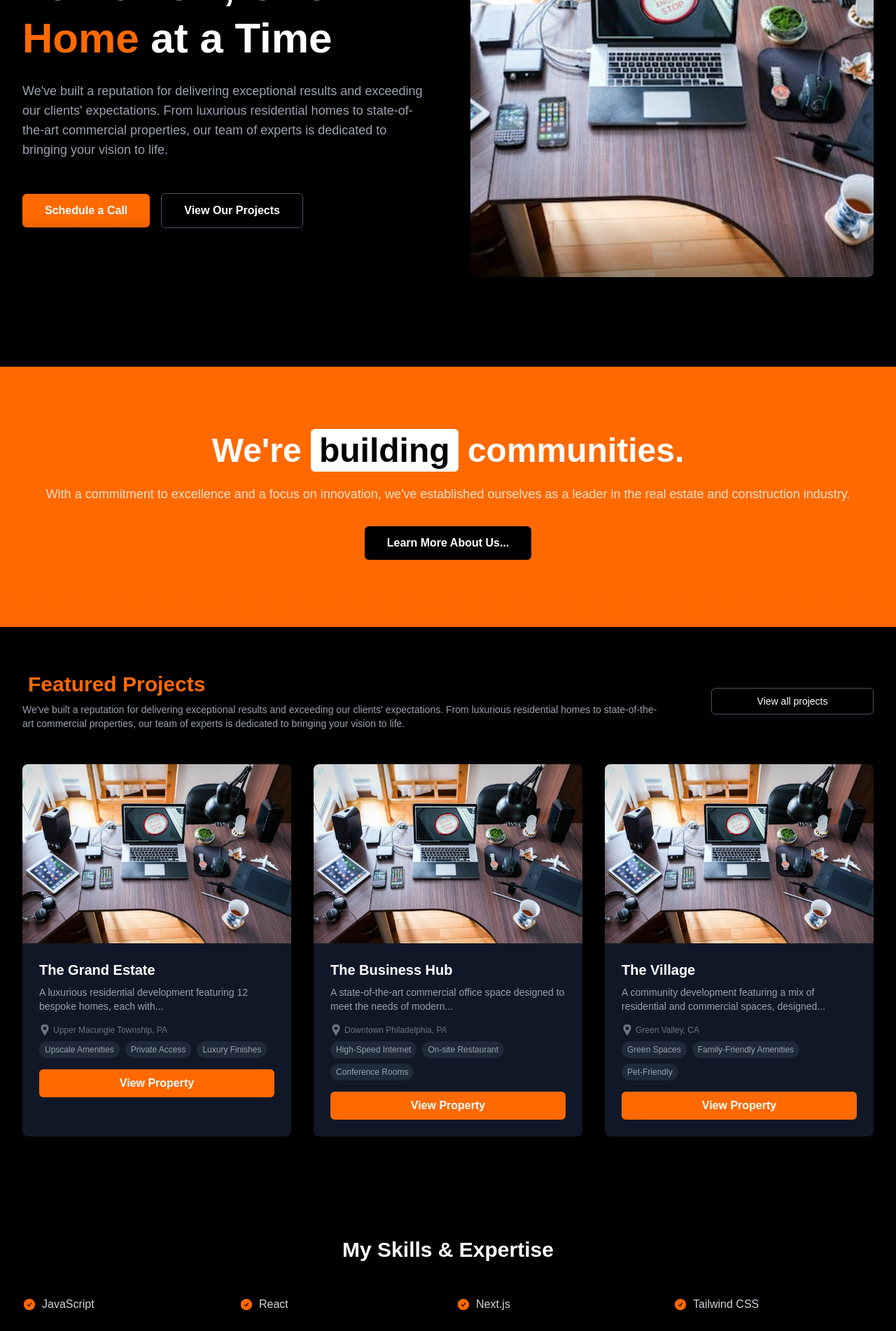
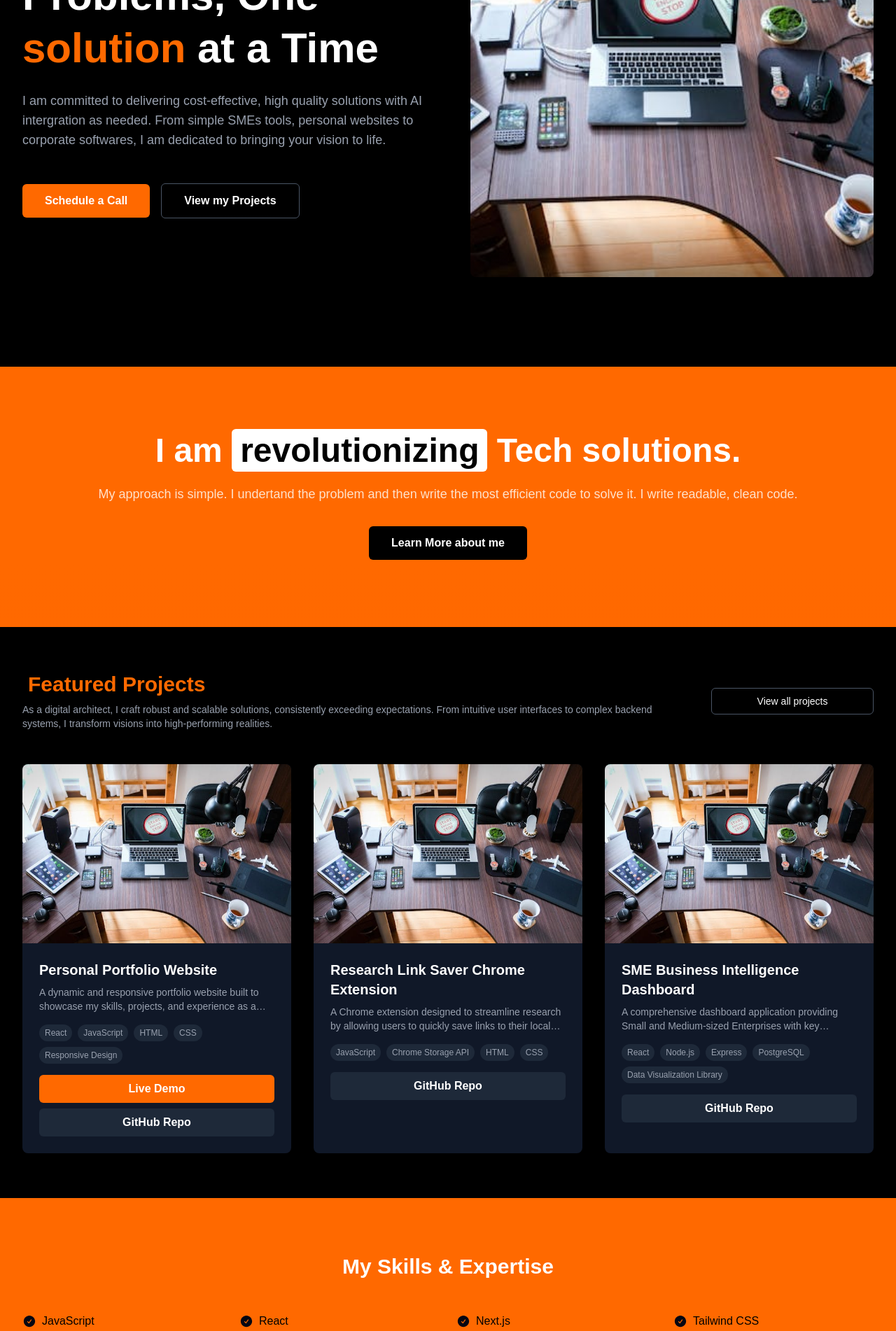
Before and after one commit to Captain-Carl-Larc/kalwenzi, a Next.js app in the folder carl/: page / in a window 1280 px wide. Shown: the part 400-2302 px from the top of the page at 70% size. Built offline with nearby package versions, Linux system fonts and the light colour scheme.

Commit message:
customized homepage

```diff
--- a/carl/src/app/components/footer.js
+++ b/carl/src/app/components/footer.js
@@ -3,9 +3,9 @@ import { Facebook, Twitter, Instagram, Linkedin } from 'lucide-react';
 const Footer = () => {
     const socialLinks = [
         { name: 'Facebook', icon: Facebook, url: 'https://facebook.com' },       // Replace with your actual URLs
-        { name: 'Twitter', icon: Twitter, url: 'https://twitter.com' },         // Replace with your actual URLs
-        { name: 'Instagram', icon: Instagram, url: 'https://instagram.com' },     // Replace with your actual URLs
-        { name: 'LinkedIn', icon: Linkedin, url: 'https://linkedin.com' },       // Replace with your actual URLs
+        { name: 'Twitter', icon: Twitter, url: 'https://x.com/kalwenzi' },         // Replace with your actual URLs
+        { name: 'Instagram', icon: Instagram, url: 'https://www.instagram.com/kalwenzi.carl/' },     // Replace with your actual URLs
+        { name: 'LinkedIn', icon: Linkedin, url: 'https://www.linkedin.com/in/stephenkalwenzi/' },       // Replace with your actual URLs
     ];
 
   return (
@@ -32,17 +32,17 @@ const Footer = () => {
         </div>
                 {/* Copyright */}
         <div className="mb-4 md:mb-0 text-center md:text-left">
-          &copy; {new Date().getFullYear()} My Portfolio. All rights reserved.
+          &copy; {new Date().getFullYear()} Kalwenzi. All rights reserved.
         </div>
          {/* Optional:  Email Link */}
-         <div className="mt-4 md:mt-0 text-center md:text-right">
+{/*          <div className="mt-4 md:mt-0 text-center md:text-right">
             <a
               href="mailto:hello@example.com"  // Replace with your email
               className="text-gray-400 hover:text-white hover:underline"
             >
               hello@example.com
             </a>
-          </div>
+          </div> */}
       </div>
     </footer>
   );
--- a/carl/src/app/page.js
+++ b/carl/src/app/page.js
@@ -23,34 +23,40 @@ export default function Home() {
   const featuredProjects = [
     {
       id: 1,
-      title: "The Grand Estate",
-      description: "A luxurious residential development featuring 12 bespoke homes, each with...",
-      location: "Upper Macungie Township, PA",
-      features: ["Upscale Amenities", "Private Access", "Luxury Finishes"],
-      imageSrc: "/assets/hero.jpeg", // Using the provided image path
+      title: "Personal Portfolio Website",
+      description: "A dynamic and responsive portfolio website built to showcase my skills, projects, and experience as a developer.",
+      technologies: ["React", "JavaScript", "HTML", "CSS", "Responsive Design"],
+      liveDemo: "https://your-portfolio-url.com", // Replace with your actual link
+      githubRepo: "https://github.com/your-username/your-portfolio-repo", // Replace with your actual link
+      imageSrc: "/assets/hero.jpeg", // Add a relevant screenshot
     },
     {
       id: 2,
-      title: "The Business Hub",
-      description: "A state-of-the-art commercial office space designed to meet the needs of modern...",
-      location: "Downtown Philadelphia, PA",
-      features: ["High-Speed Internet", "On-site Restaurant", "Conference Rooms"],
-      imageSrc: "/assets/hero.jpeg", // Using the provided image path
+      title: "Research Link Saver Chrome Extension",
+      description: "A Chrome extension designed to streamline research by allowing users to quickly save links to their local storage for later access.",
+      technologies: ["JavaScript", "Chrome Storage API", "HTML", "CSS"],
+      // No live demo for extensions in the same way, but you could link to a blog post or explanation
+      // liveDemo: "...",
+      githubRepo: "https://github.com/your-username/chrome-extension-repo", // Replace with your actual link
+      imageSrc: "/assets/hero.jpeg", // Add your extension's icon or a screenshot
     },
     {
       id: 3,
-      title: "The Village",
-      description: "A community development featuring a mix of residential and commercial spaces, designed...",
-      location: "Green Valley, CA",
-      features: ["Green Spaces", "Family-Friendly Amenities", "Pet-Friendly"],
-      imageSrc: "/assets/hero.jpeg", // Using the provided image path
+      title: "SME Business Intelligence Dashboard",
+      description: "A comprehensive dashboard application providing Small and Medium-sized Enterprises with key performance indicators and data visualization for informed decision-making.",
+      technologies: ["React", "Node.js", "Express", "PostgreSQL", "Data Visualization Library "],
+      // Replace with a demo link if you have one (could be a video or a limited access demo)
+      // liveDemo: "https://sme-dashboard-demo.com",
+      githubRepo: "https://github.com/your-username/sme-dashboard-repo", // Replace with your actual link (if applicable)
+      imageSrc: "/assets/hero.jpeg", // Add a relevant screenshot
     },
   ];
+
   const SkillItem = ({ skill }) => {
     const Icon = skill.icon || CheckCircleIcon; // Default to CheckCircleIcon if no icon provided
     return (
-      <div className="flex items-center text-gray-300">
-        <Icon className="h-5 w-5 mr-2 text-orange-500" />
+      <div className="flex items-center text-black">
+        <Icon className="h-5 w-5 mr-2 text-gray-950 font-semibold" />
         <span>{skill.name}</span>
       </div>
     );
@@ -62,20 +68,18 @@ export default function Home() {
         {/* Text Content */}
         <div className="text-white text-left sm:text-center lg:text-left">
           <h1 className="text-2xl sm:text-5xl lg:text-6xl font-bold mb-6 leading-tight">
-            Creating a Better <br className="hidden sm:block" /> Tomorrow, One <span className="text-orange-500">Home</span> at a Time
+            Using Tech to solve<br className="hidden sm:block" /> Problems, One <span className="text-orange-500">solution</span> at a Time
           </h1>
           <p className="text-lg text-gray-400 mb-8">
-            We've built a reputation for delivering exceptional results and exceeding our
-            clients' expectations. From luxurious residential homes to state-of-the-art
-            commercial properties, our team of experts is dedicated to bringing your
+            I am committed to delivering cost-effective, high quality solutions with AI intergration as needed. From simple SMEs tools, personal websites to corporate softwares, I am dedicated to bringing your
             vision to life.
           </p>
           <div className="flex flex-col sm:flex-row justify-center items-center lg:justify-start gap-4 pt-4">
-            <button className="bg-orange-500 hover:bg-orange-600 text-white font-semibold py-2  sm:py-3 px-4 sm:px-8 rounded-md focus:outline-none focus:ring-2 focus:ring-orange-400">
+            <button className="bg-orange-500 hover:bg-orange-600 text-white font-semibold py-2  sm:py-3 px-4 sm:px-8 rounded-md focus:outline-none focus:ring-2 focus:ring-orange-400 cursor-pointer">
               Schedule a Call
             </button>
-            <button className="bg-transparent border border-gray-600 text-white font-semibold py-2  sm:py-3 px-4 sm:px-8  rounded-md hover:bg-gray-800 focus:outline-none focus:ring-2 focus:ring-gray-600">
-              View Our Projects
+            <button className="bg-transparent border border-gray-600 text-white font-semibold py-2  sm:py-3 px-4 sm:px-8  rounded-md hover:bg-gray-800 focus:outline-none focus:ring-2 focus:ring-gray-600 cursor-pointer">
+              View my Projects
             </button>
           </div>
         </div>
@@ -98,18 +102,17 @@ export default function Home() {
       <div className="max-w-7xl mx-auto px-4 sm:px-6 lg:px-8 text-center">
         {/* Main Heading */}
         <h2 className="text-5xl font-bold text-white mb-6">
-          We're <span className="text-black bg-white px-3 py-1 rounded-md">building</span> communities.
+          I am <span className="text-black bg-white px-3 py-1 rounded-md">revolutionizing</span> Tech solutions.
         </h2>
 
         {/* Subheading */}
         <p className="text-lg text-white opacity-80 mb-8">
-          With a commitment to excellence and a focus on innovation, we've established ourselves as a
-          leader in the real estate and construction industry.
+          My approach is simple. I undertand the problem and then write the most efficient code to solve it. I write readable, clean code.
         </p>
 
         {/* Button */}
-        <button className="bg-black text-white font-semibold py-3 px-8 rounded-md hover:bg-gray-800 focus:outline-none focus:ring-2 focus:ring-white focus:ring-opacity-50">
-          Learn More About Us...
+        <button className="bg-black text-white font-semibold py-3 px-8 rounded-md hover:bg-gray-800 focus:outline-none focus:ring-2 focus:ring-white focus:ring-opacity-50 cursor-pointer">
+          Learn More about me
         </button>
       </div>
 
@@ -128,9 +131,7 @@ export default function Home() {
                 <span className="text-white mr-2"></span>Featured Projects
               </h2>
               <p className="text-gray-400 text-sm">
-                We've built a reputation for delivering exceptional results and exceeding our clients' expectations.
-                From luxurious residential homes to state-of-the-art commercial properties, our team of experts is
-                dedicated to bringing your vision to life.
+              As a digital architect, I craft robust and scalable solutions, consistently exceeding expectations. From intuitive user interfaces to complex backend systems, I transform visions into high-performing realities.
               </p>
             </div>
             <button className="bg-transparent border border-gray-600 text-white rounded-md px-2 md:px-4 py-1 md:py-2 text-sm w-32 md:w-1/5 hover:bg-gray-800 focus:outline-none focus:ring-2 focus:ring-gray-600">
@@ -153,20 +154,25 @@ export default function Home() {
               <div className="p-6">
                 <h3 className="text-xl font-semibold text-white mb-2">{project.title}</h3>
                 <p className="text-gray-400 text-sm mb-4 line-clamp-2">{project.description}</p>
-                  <div className="flex items-center text-gray-500 text-xs mb-2">
-                    <svg className="w-4 h-4 mr-1 fill-current" viewBox="0 0 20 20"><path d="M10 20S3 10.87 3 6a7 7 0 0 1 14 0c0 4.87-7 14-7 14zm0-16a3 3 0 1 0 0 6 3 3 0 0 0 0-6z"/></svg>
-                    {project.location}
-                  </div>
-                  {project.features && (
+                {project.technologies && (
                   <div className="flex flex-wrap gap-2 mb-4">
-                      {project.features.map((feature) => (
-                        <span key={feature} className="bg-gray-800 text-gray-400 rounded-full px-2 py-1 text-xs">{feature}</span>
+                    {project.technologies.map((tech) => (
+                      <span key={tech} className="bg-gray-800 text-gray-400 rounded-full px-2 py-1 text-xs">{tech}</span>
                     ))}
                   </div>
                 )}
-                  <button className="bg-orange-500 hover:bg-orange-600 text-white font-semibold py-2 px-4 rounded-md w-full">
-                    View Property
-                  </button>
+                <div className="flex flex-col gap-2">
+                  {project.liveDemo && (
+                    <a href={project.liveDemo} target="_blank" rel="noopener noreferrer" className="bg-orange-500 hover:bg-orange-600 text-white font-semibold py-2 px-4 rounded-md text-center">
+                      Live Demo
+                    </a>
+                  )}
+                  {project.githubRepo && (
+                    <a href={project.githubRepo} target="_blank" rel="noopener noreferrer" className="bg-gray-800 hover:bg-gray-700 text-white font-semibold py-2 px-4 rounded-md text-center">
+                      GitHub Repo
+                    </a>
+                  )}
+                </div>
               </div>
             </div>
           ))}
@@ -175,14 +181,14 @@ export default function Home() {
           {/* Pagination (Bottom Left)  to be added later*/}
         </div>
     </section>
-    <section className="bg-black py-20">
+    <section className=" py-20 bg-orange-500">
       <div className="max-w-7xl mx-auto px-4 sm:px-6 lg:px-8">
         <h2 className="text-3xl font-bold text-white mb-12 text-center">My Skills & Expertise</h2>
 
         {/* Choose ONE of the following options (Option 1, 2, or 3) */}
 
         {/* Option 1: Simple List with Icons */}
-        <div className="grid grid-cols-1 sm:grid-cols-2 md:grid-cols-3 lg:grid-cols-4 gap-6">
+        <div className="grid grid-cols-1 sm:grid-cols-2 md:grid-cols-3 lg:grid-cols-4 gap-6 ">
           {skillsData1.map((skill) => (
             <SkillItem key={skill.name} skill={skill} />
           ))}
@@ -196,11 +202,7 @@ export default function Home() {
           {/* Text Description */}
           <div className="text-gray-300">
             <p className="mb-4">
-              I'm always open to new projects, collaborations, or just a friendly chat. Feel free to reach out
-              through the form below, and I'll get back to you as soon as possible.
-            </p>
-            <p>
-              You can also connect with me on: <a href="#" className="text-orange-500 hover:underline">LinkedIn</a>, <a href="#" className="text-orange-500 hover:underline">GitHub</a> {/* Add your social links */}
+              {`I'm always open to new projects, collaborations, or just a friendly chat. Feel free to reach out through the form below, and I'll get back to you as soon as possible.`}
             </p>
           </div>
           {/* Contact Form */}
```
Lines whose indentation alone changed are shown as unchanged.
